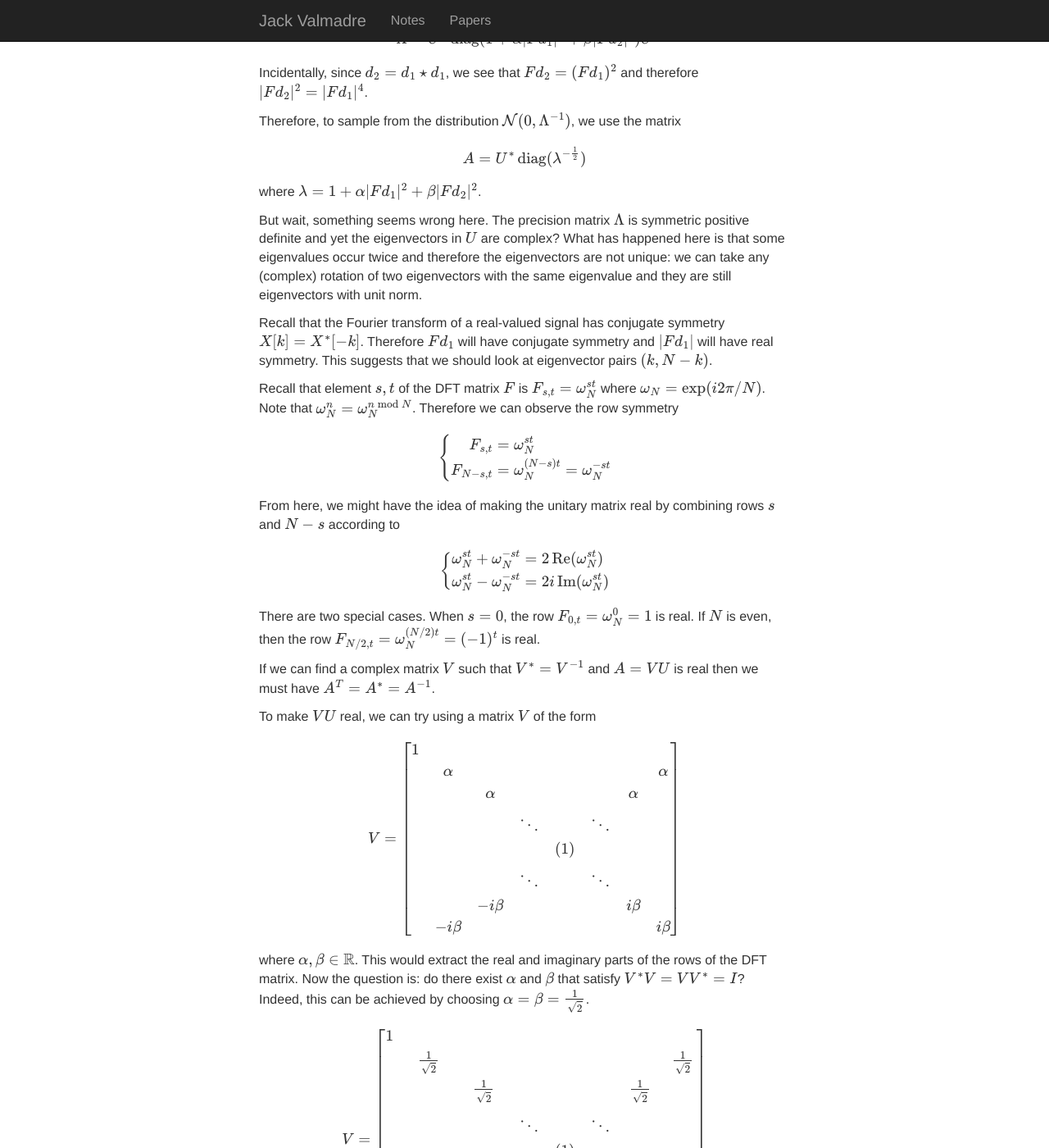
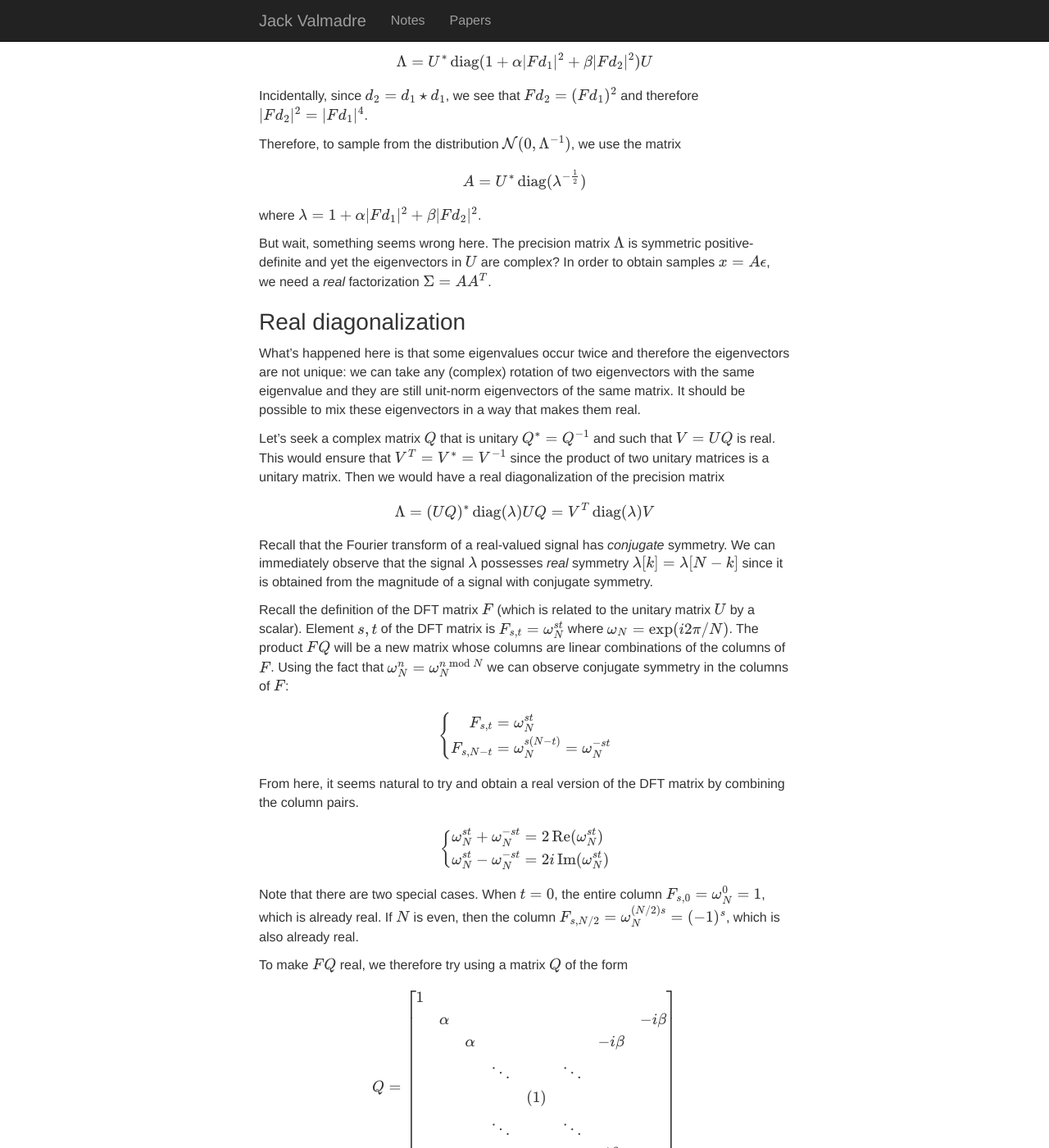
Before and after one commit to jvlmdr/jack.valmadre.net, a Jekyll site: the page built from notes/_posts/2020-01-06-sample-smooth-paths.md, in a window 1280 px wide and 1400 px high, scrolled down 1964 px. Shown: the whole window at 82% size. Built offline with Jekyll 4.4.1, drawn with Linux system fonts in a browser that asks for light colours; nearby versions of some CDN libraries; formulas are drawn with MathJax 3; some of the changed text lies outside the part shown.

Commit message:
Update 2020-01-06-sample-smooth-paths.md

```diff
--- a/notes/_posts/2020-01-06-sample-smooth-paths.md
+++ b/notes/_posts/2020-01-06-sample-smooth-paths.md
@@ -28,7 +28,7 @@ To sample from the distribution $\mathcal{N}(0, \Lambda^{-1})$, we need a matrix
 This can be obtained by computing an eigendecomposition $\Lambda = V D V^T$ and setting $A = V D^{-\frac{1}{2}}$.
 To obtain a path, we then take $x = A \epsilon$ where $\epsilon$ is drawn from a unit normal distribution.
 
-## Efficient technique
+### Efficient technique
 
 However, the above approach requires us to compute a factorization of a large (admittedly sparse) matrix.
 This can be avoided if we are willing to instead consider sampling _periodic_ smooth paths.
@@ -57,6 +57,8 @@ For convenience, let us define $U = \frac{1}{\sqrt{N}} F$ so that $U^{-1} = U^{\
 
 $$ Y = (\sqrt{N} U)^{-1} \operatorname{diag}(F y) (\sqrt{N} U) = U^{\ast} \operatorname{diag}(F y) U $$
 
+This means that the matrix $U^{\star} = 1/\sqrt{N} F^
+
 Now we can use this to diagonalize the finite difference matrix:
 
 $$ D_{1} = U^{\ast} \operatorname{diag}(F d_{1}) U $$
@@ -78,74 +80,71 @@ $$ A = U^{\ast} \operatorname{diag}(\lambda^{-\frac{1}{2}}) $$
 where $\lambda = 1 + \alpha \lvert F d_{1} \rvert^{2} + \beta \lvert F d_{2} \rvert^{2}$.
 
 But wait, something seems wrong here.
-The precision matrix $\Lambda$ is symmetric positive definite and yet the eigenvectors in $U$ are complex?
-What has happened here is that some eigenvalues occur twice and therefore the eigenvectors are not unique: we can take any (complex) rotation of two eigenvectors with the same eigenvalue and they are still eigenvectors with unit norm.
+The precision matrix $\Lambda$ is symmetric positive-definite and yet the eigenvectors in $U$ are complex?
+In order to obtain samples $x = A \epsilon$, we need a _real_ factorization $\Sigma = A A^{T}$.
 
-Recall that the Fourier transform of a real-valued signal has conjugate symmetry $X[k] = X^{\ast}[-k]$.
-Therefore $F d_{1}$ will have conjugate symmetry and $\lvert F d_{1} \rvert$ will have real symmetry.
-This suggests that we should look at eigenvector pairs $(k, N - k)$.
+### Real diagonalization
 
-Recall that element $s, t$ of the DFT matrix $F$ is $F_{s, t} = \omega_{N}^{s t}$ where $\omega_{N} = \exp(i 2 \pi / N)$.
-Note that $\omega_{N}^{n} = \omega_{N}^{n \bmod N}$.
-Therefore we can observe the row symmetry
+What's happened here is that some eigenvalues occur twice and therefore the eigenvectors are not unique: we can take any (complex) rotation of two eigenvectors with the same eigenvalue and they are still unit-norm eigenvectors of the same matrix.
+It should be possible to mix these eigenvectors in a way that makes them real.
+
+Let's seek a complex matrix $Q$ that is unitary $Q^{\ast} = Q^{-1}$ and such that $V = U Q$ is real.
+This would ensure that $V^{T} = V^{\ast} = V^{-1} $ since the product of two unitary matrices is a unitary matrix.
+Then we would have a real diagonalization of the precision matrix
+
+$$ \Lambda = (U Q)^{\ast} \operatorname{diag}(\lambda) U Q = V^{T} \operatorname{diag}(\lambda) V $$
+
+Recall that the Fourier transform of a real-valued signal has _conjugate_ symmetry.
+We can immediately observe that the signal $\lambda$ possesses _real_ symmetry $\lambda[k] = \lambda[N - k]$ since it is obtained from the magnitude of a signal with conjugate symmetry.
+
+Recall the definition of the DFT matrix $F$ (which is related to the unitary matrix $U$ by a scalar).
+Element $s, t$ of the DFT matrix is $F_{s, t} = \omega_{N}^{s t}$ where $\omega_{N} = \exp(i 2 \pi / N)$.
+The product $F Q$ will be a new matrix whose columns are linear combinations of the columns of $F$.
+Using the fact that $\omega_{N}^{n} = \omega_{N}^{n \bmod N}$ we can observe conjugate symmetry in the columns of $F$:
 
 $$ \left\{ \begin{aligned}
 F_{s, t} & = \omega_{N}^{s t} \\
-F_{N - s, t} & = \omega_{N}^{(N - s) t} = \omega_{N}^{-s t}
+F_{s, N - t} & = \omega_{N}^{s (N - t)} = \omega_{N}^{-s t}
 \end{aligned} \right. $$
 
-From here, we might have the idea of making the unitary matrix real by combining rows $s$ and $N - s$ according to
+From here, it seems natural to try and obtain a real version of the DFT matrix by combining the column pairs.
 
 $$ \left\{ \begin{aligned}
 \omega_{N}^{s t} + \omega_{N}^{-s t} & = 2 \operatorname{Re}(\omega_{N}^{s t}) \\
 \omega_{N}^{s t} - \omega_{N}^{-s t} & = 2 i \operatorname{Im}(\omega_{N}^{s t})
 \end{aligned} \right. $$
 
-There are two special cases.
-When $s = 0$, the row $F_{0, t} = \omega_{N}^0 = 1$ is real.
-If $N$ is even, then the row $F_{N / 2, t} = \omega_{N}^{(N/2) t} = (-1)^{t}$ is real.
+Note that there are two special cases.
+When $t = 0$, the entire column $F_{s, 0} = \omega_{N}^0 = 1$, which is already real.
+If $N$ is even, then the column $F_{s, N / 2} = \omega_{N}^{(N/2) s} = (-1)^{s}$, which is also already real.
 
-If we can find a complex matrix $V$ such that $V^{\ast} = V^{-1}$ and $A = V U$ is real then we must have $A^{T} = A^{\ast} = A^{-1}$.
+To make $F Q$ real, we therefore try using a matrix $Q$ of the form
 
-To make $V U$ real, we can try using a matrix $V$ of the form
-
-$$ V = \begin{bmatrix}
+$$ Q = \begin{bmatrix}
 1 \\
-& \alpha &&&&&& \alpha \\
-&& \alpha &&&& \alpha \\
+& \alpha &&&&&& -i \beta \\
+&& \alpha &&&& -i \beta \\
 &&& \ddots && \ddots \\
 &&&& (1) \\
 &&& \ddots && \ddots \\
-&& -i \beta &&&& i \beta \\
-& -i \beta &&&&&& i \beta
+&& \alpha &&&& i \beta \\
+& \alpha &&&&&& i \beta
 \end{bmatrix} $$
 
-where $\alpha, \beta \in \mathbb{R}$.
-This would extract the real and imaginary parts of the rows of the DFT matrix.
-Now the question is: do there exist $\alpha$ and $\beta$ that satisfy $V^{\ast} V = V V^{\ast} = I$?
-Indeed, this can be achieved by choosing $\alpha = \beta = \frac{1}{\sqrt{2}}$.
+with $\alpha, \beta \in \mathbb{R}$.
+This will separate the real and imaginary components of the columns of the DFT matrix.
+Now the question is: do there exist $\alpha$ and $\beta$ that satisfy $Q^{\ast} Q = Q Q^{\ast} = I$?
+Indeed, this can be achieved with simply $\alpha = \beta = \frac{1}{\sqrt{2}}$.
 
-$$ V = \begin{bmatrix}
+$$ Q = \begin{bmatrix}
 1 \\
-& \frac{1}{\sqrt{2}} &&&&&& \frac{1}{\sqrt{2}} \\
-&& \frac{1}{\sqrt{2}} &&&& \frac{1}{\sqrt{2}} \\
+& \frac{1}{\sqrt{2}} &&&&&& -i \frac{1}{\sqrt{2}} \\
+&& \frac{1}{\sqrt{2}} &&&& -i \frac{1}{\sqrt{2}} \\
 &&& \ddots && \ddots \\
 &&&& (1) \\
 &&& \ddots && \ddots \\
-&& -i \frac{1}{\sqrt{2}} &&&& i \frac{1}{\sqrt{2}} \\
-& -i \frac{1}{\sqrt{2}} &&&&&& i \frac{1}{\sqrt{2}}
+&& \frac{1}{\sqrt{2}} &&&& i \frac{1}{\sqrt{2}} \\
+& \frac{1}{\sqrt{2}} &&&&&& i \frac{1}{\sqrt{2}}
 \end{bmatrix} $$
 
-Note that, when a periodic signal $\hat{x}$ has conjugate symmetry,
-
-$$ (V \hat{x})[k] = \begin{cases}
-\hat{x}[k] & k = 0 \\
-\sqrt{2} \operatorname{Re}(\hat{x}[k]) = \frac{1}{\sqrt{2}} (\hat{x}[k] + \hat{x}[N - k]) & 0 < k < N / 2 \\
-\hat{x}[k] & k = N / 2 \\
-\sqrt{2} \operatorname{Im}(\hat{x}[k]) = -i \frac{1}{\sqrt{2}} (\hat{x}[k] - \hat{x}[N - k]) & N / 2 < k
-\end{cases} $$
-
-Finally, we have our real $A = U^{\ast} V^{\ast} \operatorname{diag}(\lambda^{-\frac{1}{2}})$.
-
-Note that since the DFT matrix $F$ is (non-conjugate) symmetric $F = F^{T}$, we can equivalently apply the matrix $V$ to the colummns $U V^{T}$.
-In this case, the matrix would instead be $A = \bar{V} U^{\ast} \operatorname{diag}(\lambda^{-\frac{1}{2}})$.
+Finally, we have our real $A = Q^{\ast} U^{\ast} \operatorname{diag}(\lambda^{-\frac{1}{2}})$.
```
